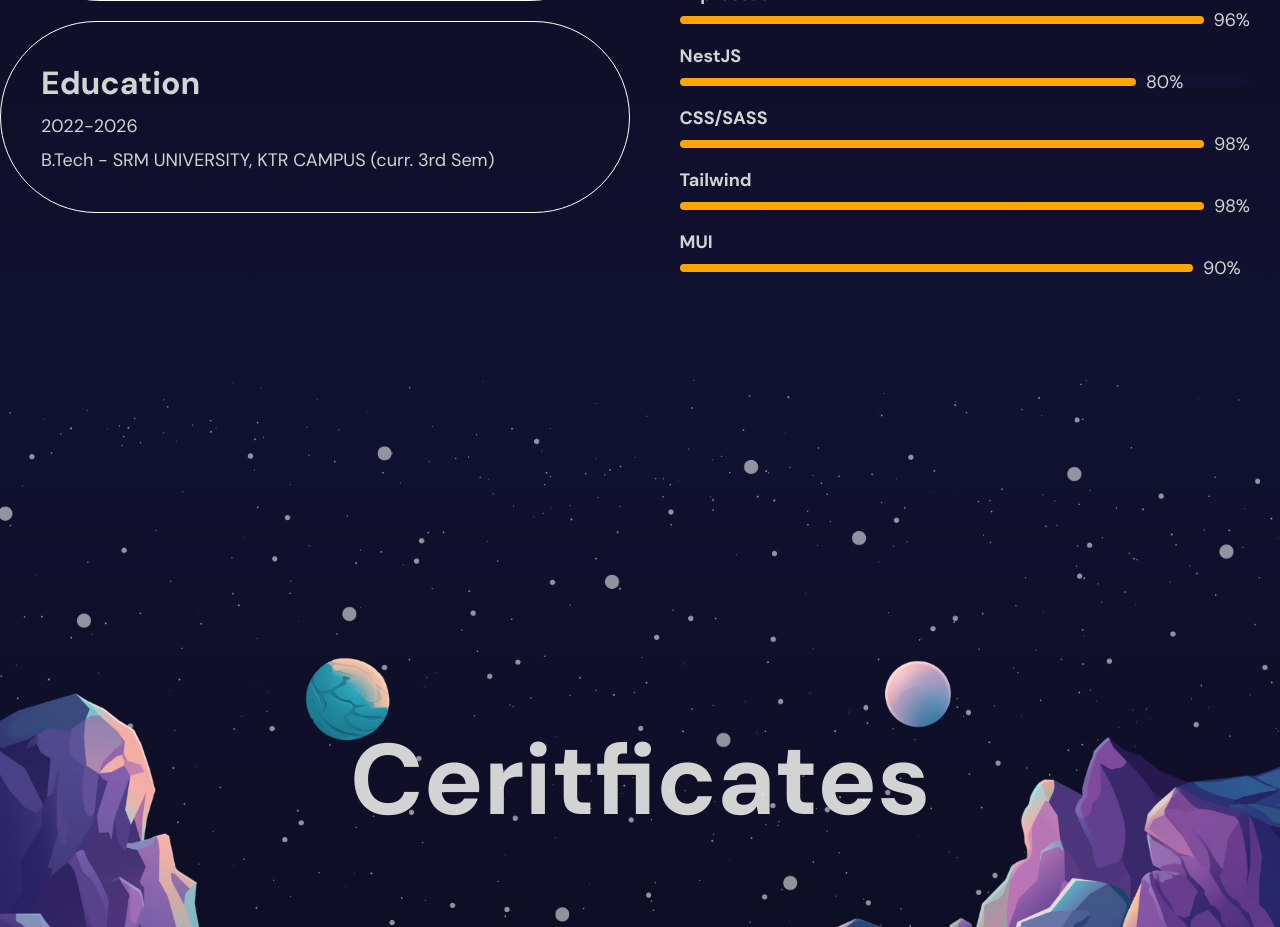
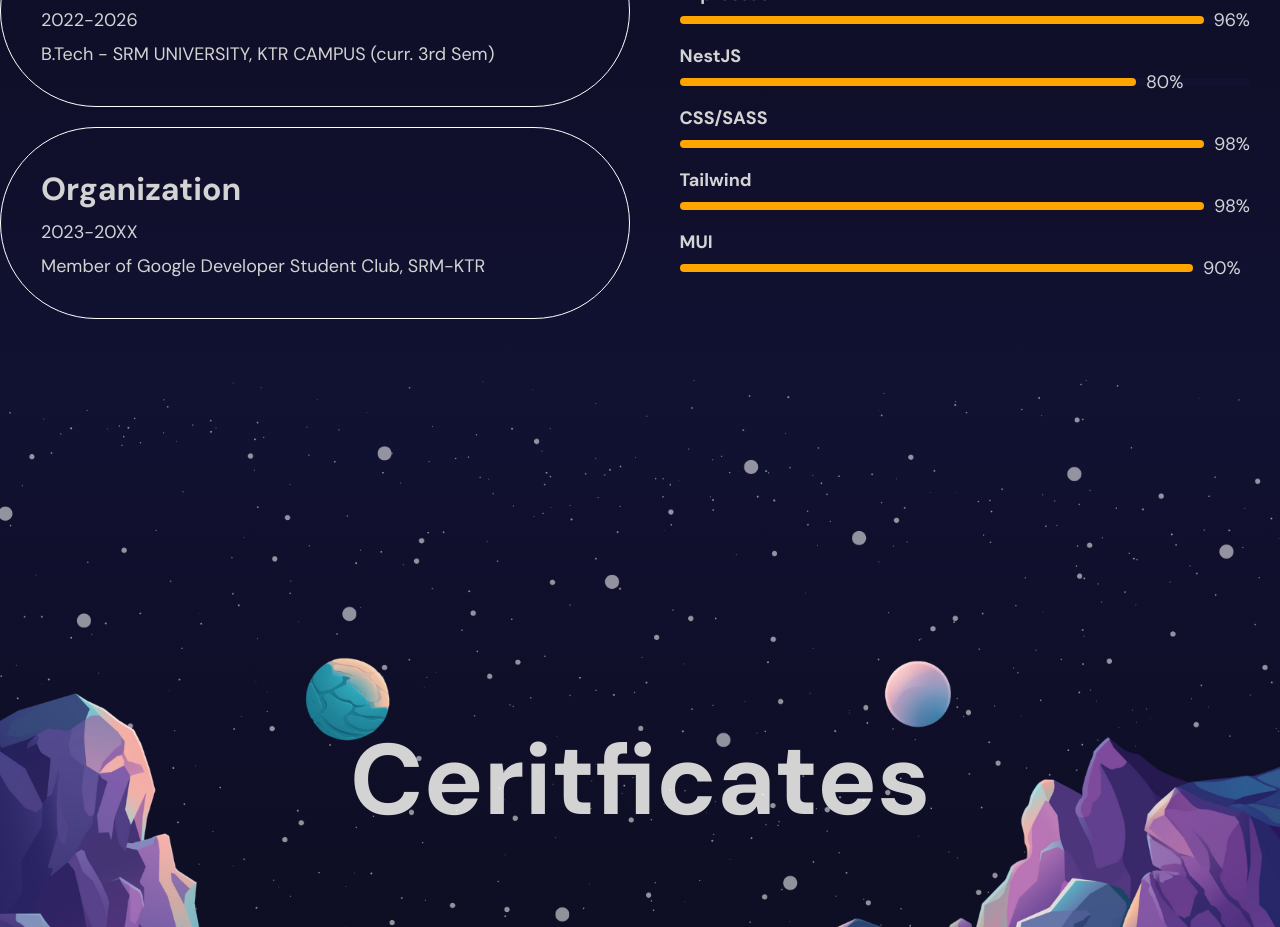
Before and after one commit to Ayush-Singh24/Portfolio, a React (Vite) app: page / in a window 1280 px wide. Shown: the part 1220-2147 px from the top of the page. Built offline with nearby package versions, Linux system fonts and the light colour scheme.

Commit message:
Added organization box in about section

```diff
--- a/src/components/aboutMe/AboutMe.tsx
+++ b/src/components/aboutMe/AboutMe.tsx
@@ -23,6 +23,13 @@ export default function AboutMe() {
               B.Tech - SRM UNIVERSITY, KTR CAMPUS (curr. 3rd Sem)
             </p>
           </div>
+          <div className="box">
+            <h1 className="heading">Organization</h1>
+            <span>2023-20XX</span>
+            <p className="description">
+              Member of Google Developer Student Club, SRM-KTR
+            </p>
+          </div>
         </div>
         <div className="skillContainer">
           <h1 className="title-text">Skills</h1>
```
